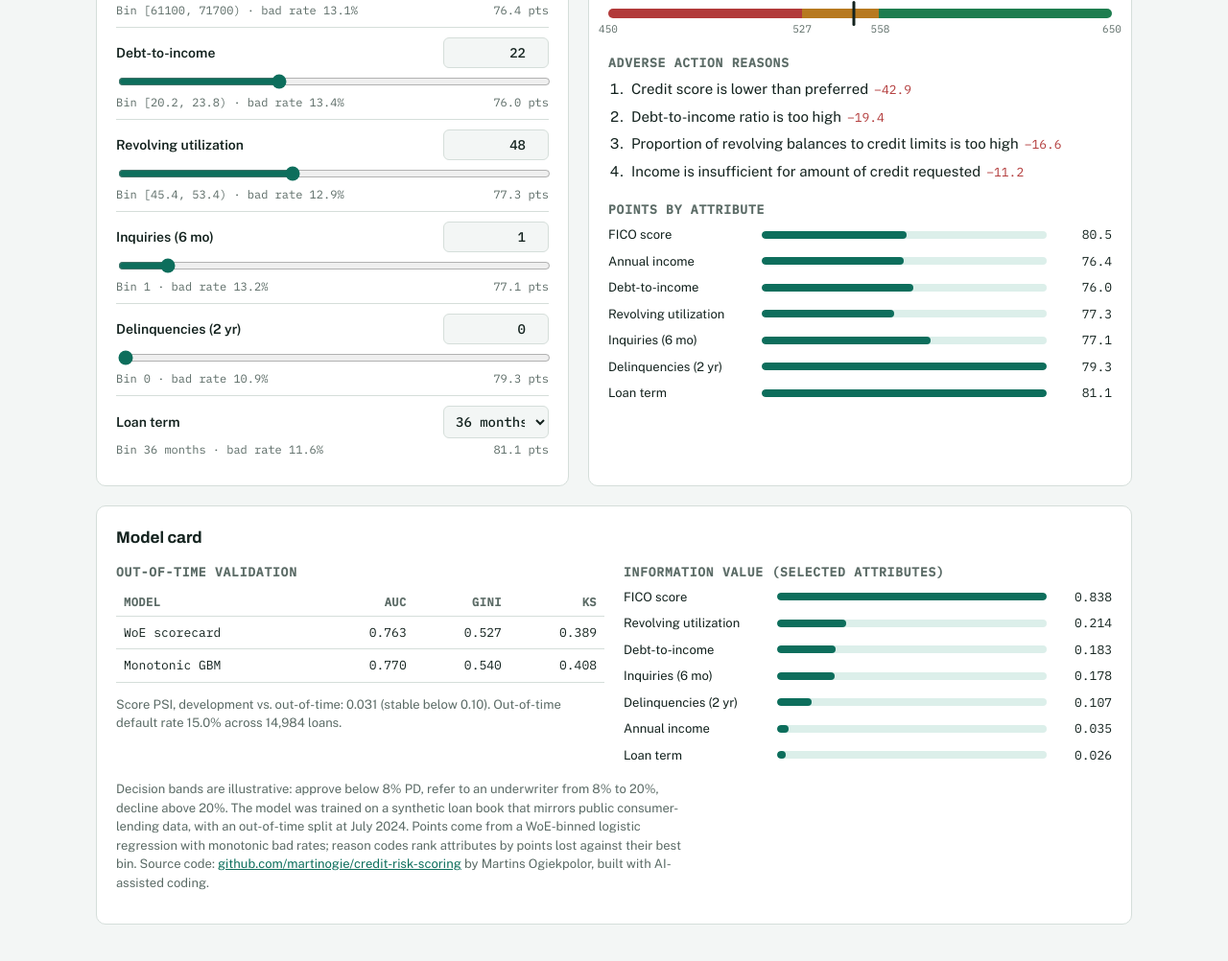
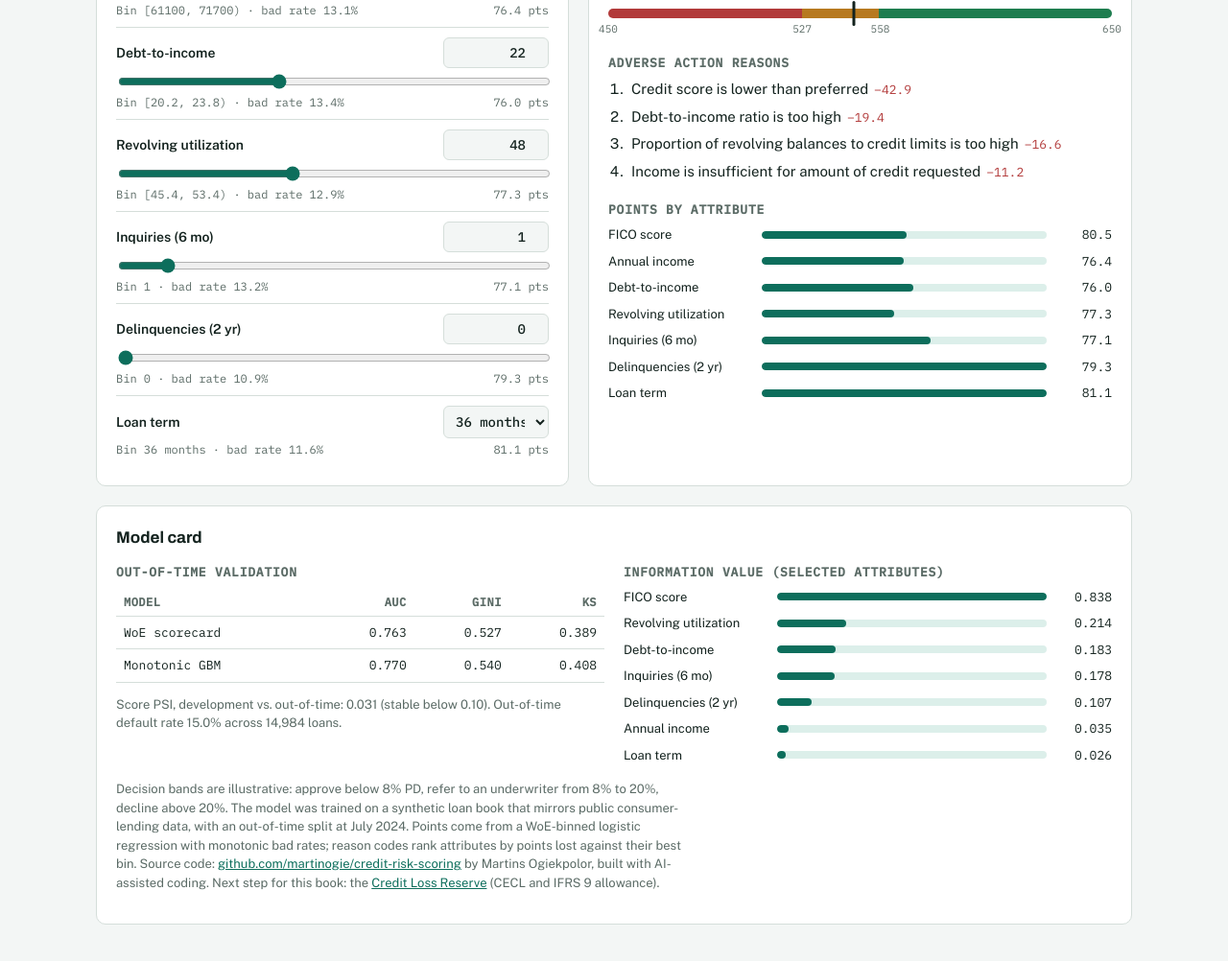
Before and after one commit to martinogie/credit-risk-scoring, a plain HTML site: page index.html in a window 1280 px wide. Shown: the part 413-1415 px from the top of the page at 96% size. Drawn offline with nearby package versions, Linux system fonts and the light colour scheme.

Commit message:
Link to related portfolio projects
Co-Authored-By: Claude Opus 5.5 <noreply@anthropic.com>
Claude-Session: https://claude.ai/code/session_013HTX2TKxkcLVY8bS1byZUp

```diff
--- a/index.html
+++ b/index.html
@@ -147,7 +147,7 @@ td{font-family:var(--mono)}
         <div class="rows" id="iv"></div>
       </div>
     </div>
-    <p class="note" style="margin-top:16px">Decision bands are illustrative: approve below 8% PD, refer to an underwriter from 8% to 20%, decline above 20%. The model was trained on a synthetic loan book that mirrors public consumer-lending data, with an out-of-time split at July 2024. Points come from a WoE-binned logistic regression with monotonic bad rates; reason codes rank attributes by points lost against their best bin. Source code: <a href="https://github.com/martinogie/credit-risk-scoring" style="color:var(--accent)">github.com/martinogie/credit-risk-scoring</a> by Martins Ogiekpolor, built with AI-assisted coding.</p>
+    <p class="note" style="margin-top:16px">Decision bands are illustrative: approve below 8% PD, refer to an underwriter from 8% to 20%, decline above 20%. The model was trained on a synthetic loan book that mirrors public consumer-lending data, with an out-of-time split at July 2024. Points come from a WoE-binned logistic regression with monotonic bad rates; reason codes rank attributes by points lost against their best bin. Source code: <a href="https://github.com/martinogie/credit-risk-scoring" style="color:var(--accent)">github.com/martinogie/credit-risk-scoring</a> by Martins Ogiekpolor, built with AI-assisted coding. Next step for this book: the <a href="https://martinogie.github.io/expected-credit-loss/" style="color:var(--accent)">Credit Loss Reserve</a> (CECL and IFRS 9 allowance).</p>
   </section>
 </div>
 
```
Also changed, not shown: web/template.html (+1 -1 lines).
